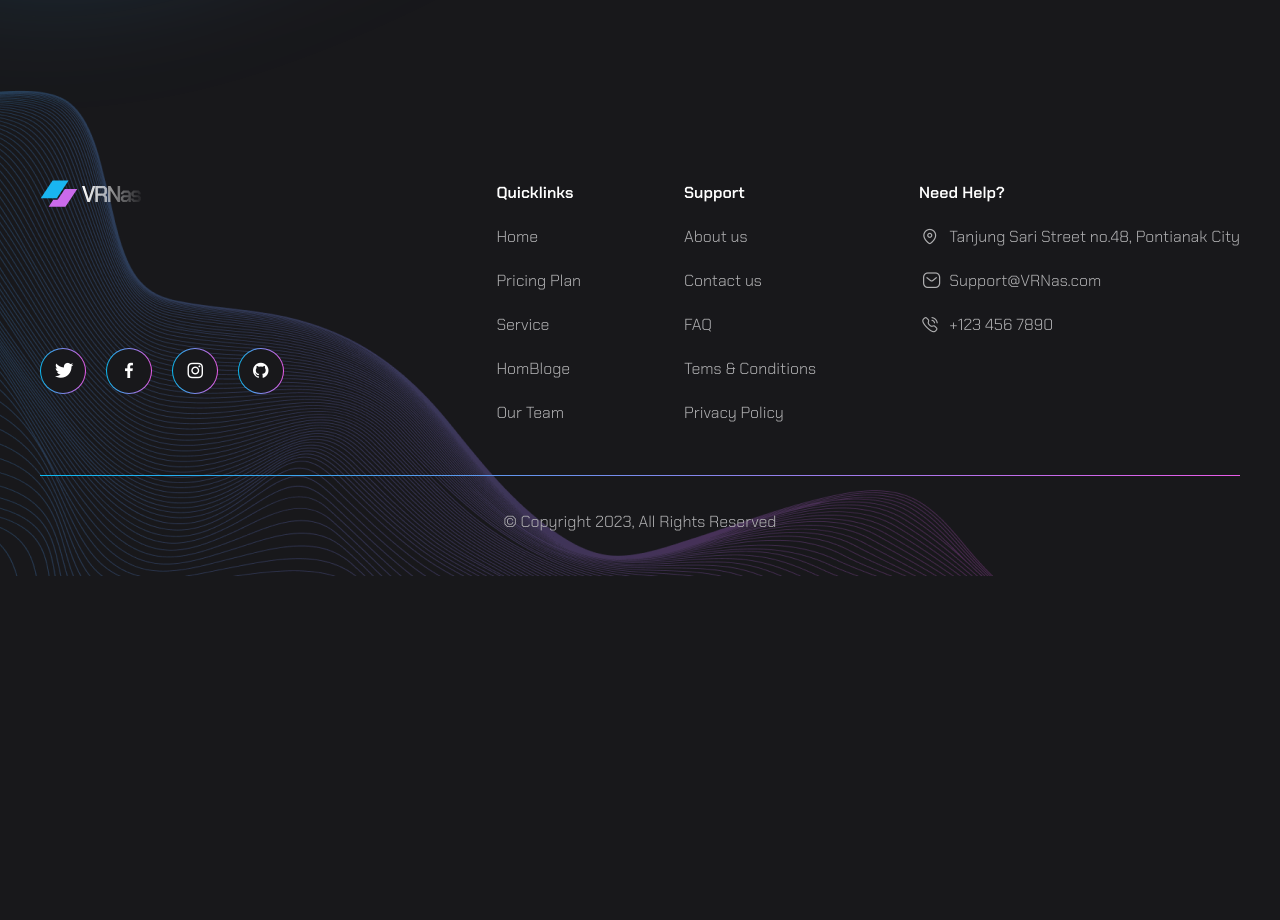
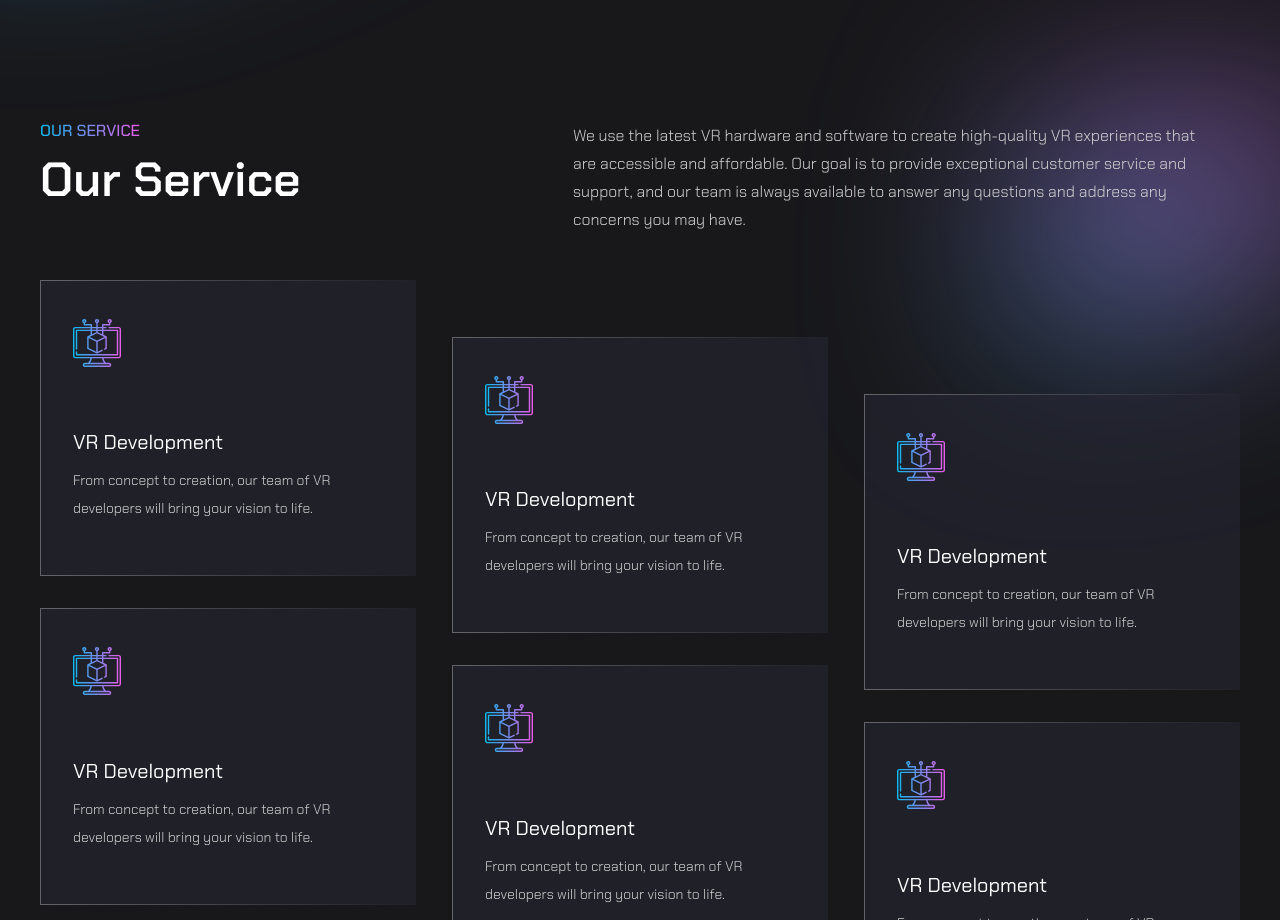
Before and after one commit to devdfarino46/practic-vrnas, a website: page index.html in a window 1280 px wide. Shown: the part 1880-2800 px from the top of the page. Before the commit the page ends 2456 px from the top, so only its background shows below. Drawn offline with nearby package versions, Linux system fonts and the light colour scheme; files that its build step writes are made by us from their sources; files whose address does not match are found by name.

Commit message:
Service done

```diff
--- a/index.html
+++ b/index.html
@@ -102,7 +102,7 @@
         <div class="advantages__container">
           <div class="advantages__body">
             <div class="advantages__column">
-              <img src="img/advantages/1.svg" alt="" class="advantages__image">
+              <img src="img/advantages/1.svg" width="70" height="70" alt="" class="advantages__image">
               <p class="advantages__title">Expertise</p>
               <p class="advantages__text text">
                 Our team consists of experienced
@@ -114,26 +114,24 @@
             </div>
 
             <div class="advantages__column">
-              <img src="img/advantages/1.svg" alt="" class="advantages__image">
-              <p class="advantages__title">Expertise</p>
+              <img src="img/advantages/2.svg" width="70" height="70" alt="" class="advantages__image">
+              <p class="advantages__title">Customization</p>
               <p class="advantages__text text">
-                Our team consists of experienced
-                VR developers, designers, and technicians
-                who have a passion for VR and a commitment
-                to delivering quality work and give
-                the best service
+                Every client is unique, and we believe every
+                VR experience should be too. We'll work with
+                you to create a customized solution that
+                meets your specific needs and goals
               </p>
             </div>
 
             <div class="advantages__column">
-              <img src="img/advantages/1.svg" alt="" class="advantages__image">
-              <p class="advantages__title">Expertise</p>
+              <img src="img/advantages/3.svg" width="70" height="70" alt="" class="advantages__image">
+              <p class="advantages__title">Service</p>
               <p class="advantages__text text">
-                Our team consists of experienced
-                VR developers, designers, and technicians
-                who have a passion for VR and a commitment
-                to delivering quality work and give
-                the best service
+                We believe in providing exceptional customer service,
+                from initial consultation to final delivery. Our goal
+                is to ensure you're satisfied with every aspect of
+                your VR experience.
               </p>
             </div>
           </div>
@@ -173,6 +171,105 @@
             <a href="#" class="about-us__btn btn">
               <span>read more</span>
             </a>
+          </div>
+        </div>
+      </section>
+
+      <section class="section service">
+        <div class="service__container">
+          <div class="service__top">
+            <div class="service__title-column">
+              <h2 class="service__title title">OUR SERVICE</h2>
+              <p class="service__subtitle subtitle">Our Service</p>
+            </div>
+            <p class="service__text text">
+              We use the latest VR hardware and software to
+              create high-quality VR experiences that are
+              accessible and affordable. Our goal is to provide
+              exceptional customer service and support, and our
+              team is always available to answer any questions
+              and address any concerns you may have.
+            </p>
+          </div>
+
+          <div class="service__content">
+            <div class="service__card card-service">
+              <img src="img/service/1.svg" alt="" width="48" height="48" class="card-service__image">
+              <p class="card-service__title">VR Development</p>
+              <p class="card-service__text text">
+                From concept to creation, our team
+                of VR developers will bring your vision to life.
+              </p>
+
+              <a href="#" class="card-service__btn btn btn_outline">
+                <span>LEARN MORE</span>
+              </a>
+            </div>
+
+            <div class="service__card card-service">
+              <img src="img/service/1.svg" alt="" width="48" height="48" class="card-service__image">
+              <p class="card-service__title">VR Development</p>
+              <p class="card-service__text text">
+                From concept to creation, our team
+                of VR developers will bring your vision to life.
+              </p>
+
+              <a href="#" class="card-service__btn btn btn_outline">
+                <span>LEARN MORE</span>
+              </a>
+            </div>
+
+            <div class="service__card card-service">
+              <img src="img/service/1.svg" alt="" width="48" height="48" class="card-service__image">
+              <p class="card-service__title">VR Development</p>
+              <p class="card-service__text text">
+                From concept to creation, our team
+                of VR developers will bring your vision to life.
+              </p>
+
+              <a href="#" class="card-service__btn btn btn_outline">
+                <span>LEARN MORE</span>
+              </a>
+            </div>
+
+            <div class="service__card card-service">
+              <img src="img/service/1.svg" alt="" width="48" height="48" class="card-service__image">
+              <p class="card-service__title">VR Development</p>
+              <p class="card-service__text text">
+                From concept to creation, our team
+                of VR developers will bring your vision to life.
+              </p>
+
+              <a href="#" class="card-service__btn btn btn_outline">
+                <span>LEARN MORE</span>
+              </a>
+            </div>
+
+            <div class="service__card card-service">
+              <img src="img/service/1.svg" alt="" width="48" height="48" class="card-service__image">
+              <p class="card-service__title">VR Development</p>
+              <p class="card-service__text text">
+                From concept to creation, our team
+                of VR developers will bring your vision to life.
+              </p>
+
+              <a href="#" class="card-service__btn btn btn_outline">
+                <span>LEARN MORE</span>
+              </a>
+            </div>
+
+            <div class="service__card card-service">
+              <img src="img/service/1.svg" alt="" width="48" height="48" class="card-service__image">
+              <p class="card-service__title">VR Development</p>
+              <p class="card-service__text text">
+                From concept to creation, our team
+                of VR developers will bring your vision to life.
+              </p>
+
+              <a href="#" class="card-service__btn btn btn_outline">
+                <span>LEARN MORE</span>
+              </a>
+            </div>
           </div>
         </div>
       </section>
--- a/js/main.js
+++ b/js/main.js
@@ -1,5 +1,6 @@
 const navItems = document.querySelectorAll('.nav__item._rel');
 const header = document.querySelector('.header');
+const cardServices = document.querySelectorAll('.card-service');
 
 navItems.forEach((navItem, key) => {
   if (navItem) {
@@ -46,3 +47,17 @@ if (header) {
     }
   });
 }
+
+cardServices.forEach(cardService => {
+  if (cardService) {
+    document.addEventListener('click', ev => {
+      // cardService.classList.add('_active');
+      const clck = ev.composedPath().includes(cardService);
+      if (clck) {
+        cardService.classList.add('_active');
+      } else {
+        cardService.classList.remove('_active');
+      }
+    })
+  }
+})
--- a/scss/blocks/_about-us.scss
+++ b/scss/blocks/_about-us.scss
@@ -1,4 +1,5 @@
 .about-us {
+  margin-bottom: 150px;
 
 		&__container {
       display: flex;
--- /dev/null
+++ b/scss/blocks/_service.scss
@@ -0,0 +1,132 @@
+.service {
+
+	&__container {
+	}
+
+	&__top {
+    margin-bottom: 46px;
+    display: flex;
+    gap: 12px 20px;
+    justify-content: space-between;
+
+    @media (max-width: 980px) {
+      flex-direction: column;
+      margin-bottom: 24px;
+    }
+	}
+
+	&__title-column {
+	}
+
+	&__title {
+    margin-bottom: 12px;
+	}
+
+	&__subtitle {
+	}
+
+	&__text {
+    position: relative;
+    margin-right: 42px;
+    max-width: 625px;
+
+    &::before {
+      content: '';
+      position: absolute;
+      height: 199px;
+      width: 454px;
+      top: 0;
+      right: -213px;
+      z-index: -1;
+      background: url(../img/bg/light.svg) no-repeat center / contain;
+      filter: blur(105px);
+    }
+	}
+
+	&__content {
+    display: grid;
+    grid-template-columns: 1fr 1fr 1fr;
+    gap: 32px 36px;
+    margin-bottom: 114px;
+
+    @media (max-width: 1150px) {
+      margin-bottom: 0;
+      grid-template-columns: 1fr 1fr;
+    }
+
+    @media (max-width: 720px) {
+      grid-template-columns: 1fr;
+    }
+	}
+
+	&__card {
+
+    &:nth-child(3n-1) {
+      transform: translateY(57px);
+    }
+    &:nth-child(3n) {
+      transform: translateY(114px);
+    }
+
+    @media (max-width: 1150px) {
+      &:nth-child(3n-1), &:nth-child(3n) {
+        transform: none;
+      }
+    }
+	}
+}
+
+.card-service {
+  background: rgba(37, 37, 50, 0.6);
+  padding: 38px 32px 25px;
+  border: 1px solid;
+  border-image: var(--color-grey-linear) 1;
+  position: relative;
+
+	&__image {
+    margin-bottom: 60px;
+    object-fit: contain;
+    object-position: center;
+	}
+
+	&__title {
+    font-size: 20px;
+    margin-bottom: 12px;
+	}
+
+	&__text {
+    font-size: 14px;
+    height: calc(28px * 3);
+	}
+
+  &__btn {
+    position: absolute;
+    width: max-content;
+    z-index: 2;
+    bottom: 31px;
+    left: 50%;
+    transform: translateX(-50%);
+    opacity: 0;
+    transition: .5s ease;
+  }
+
+  &::before {
+    content: '';
+    position: absolute;
+    z-index: 1;
+    inset: 0;
+    border: 1px solid;
+    border-image: var(--color-linear) 1;
+    background: linear-gradient(180deg,
+      rgba(37, 37, 50, 0) 0%,
+      rgba(37, 37, 50, 0.91) 53.06%,
+      #252532 100%) no-repeat bottom;
+    background-size: 100% 152px;
+    opacity: 0;
+    transition: .5s ease;
+  }
+
+  &:hover &__btn, &:hover::before, &._active &__btn, &._active::before {
+    opacity: 1;
+  }
+}
--- a/scss/style.scss
+++ b/scss/style.scss
@@ -65,3 +65,4 @@ body {
 @import 'blocks/hero';
 @import 'blocks/advantages';
 @import 'blocks/about-us';
+@import 'blocks/service';
```
Also changed, not shown: img/service/1.svg (added), img/service/2.svg (added), img/service/3.svg (added), img/service/4.svg (added), img/service/5.svg (added), img/service/6.svg (added).
